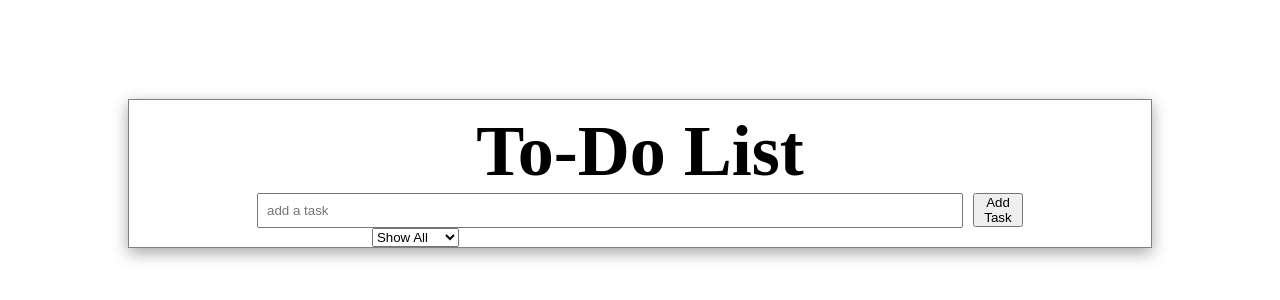
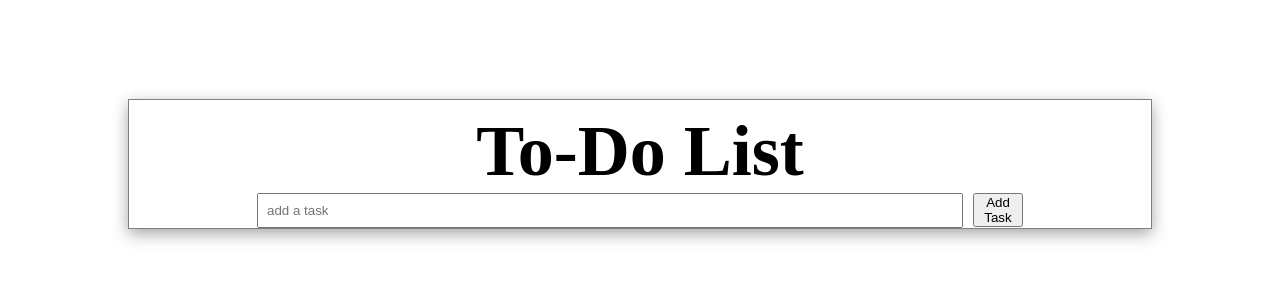
Before and after one commit to srikanthsoft2001/todo_list_app, a plain HTML site: page index.html in a window 1280 px wide. Shown: the part 74-374 px from the top of the page. Drawn offline with Linux system fonts and the light colour scheme.

Commit message:
Initial commit - To-Do List App setup

```diff
--- a/index.html
+++ b/index.html
@@ -40,14 +40,6 @@
       </div>
 
       <div class="task-list-container">
-        <div class="filter-container">
-            <select id="filter-tasks">
-              <option value="all">Show All</option>
-              <option value="pending">Pending</option>
-              <option value="completed">Completed</option>
-            </select>
-          </div>
-
         <ul class="task-list"></ul>
       </div>
     </div>
```
